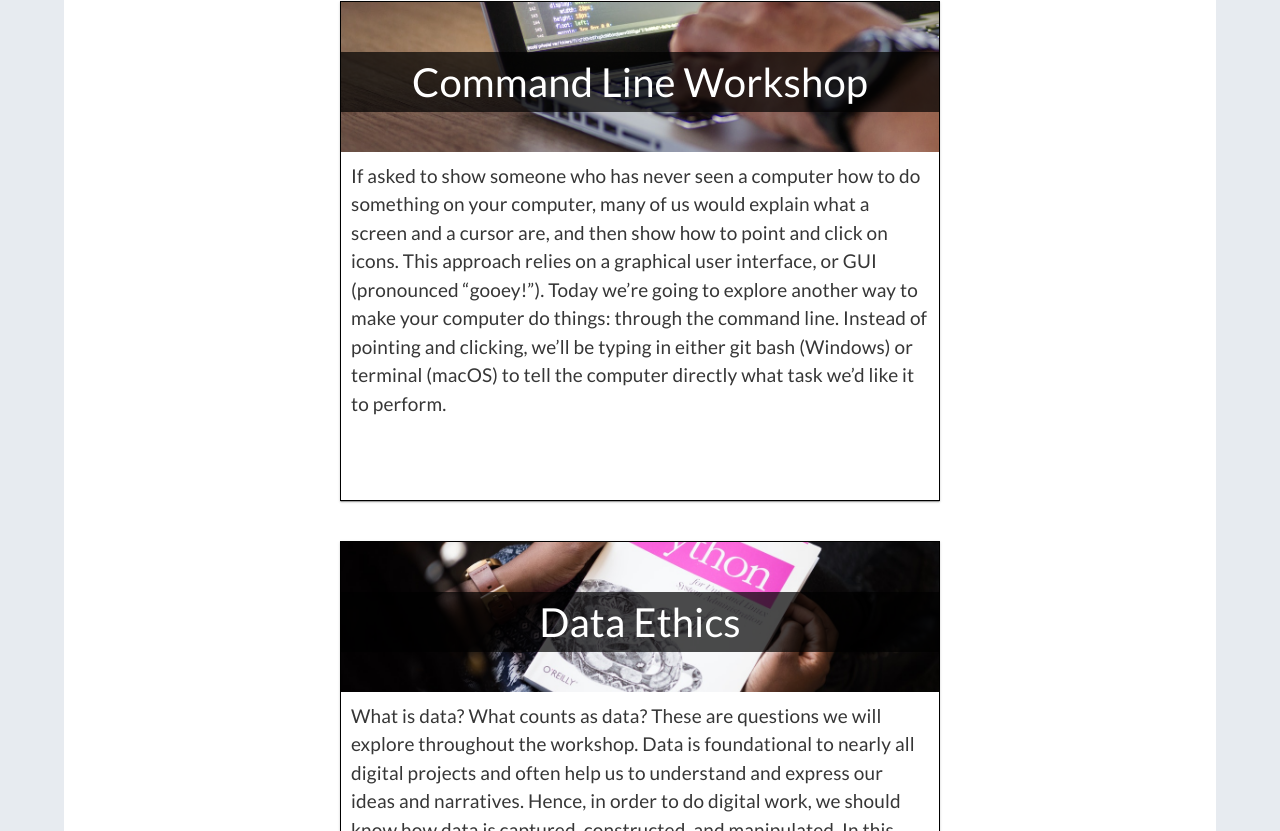
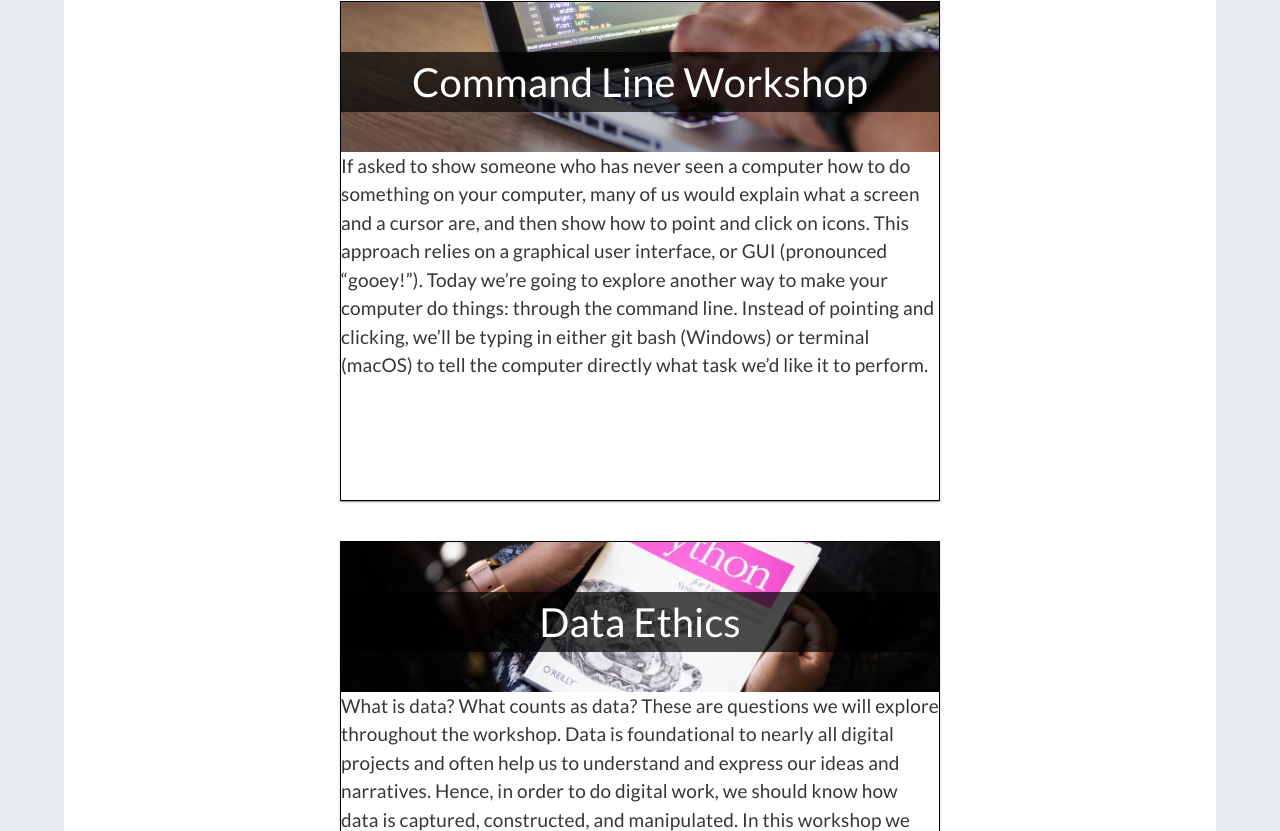
Before and after one commit to DHRI-Curriculum/DHRIFT, a Next.js app: page / in a window 1280 px wide. Shown: the part 969-1800 px from the top of the page. Built offline with nearby package versions, Linux system fonts and the light colour scheme.

Commit message:
css order

```diff
--- a/pages/_app.js
+++ b/pages/_app.js
@@ -1,5 +1,6 @@
 import Header from '../components/Header'
 import '../styles/reset.css'
+import '../styles/imports.css'
 import '../styles/globals.css'
 import '../node_modules/highlight.js/styles/obsidian.css'
 import React, { useEffect, useState } from 'react'
--- a/styles/globals.css
+++ b/styles/globals.css
@@ -1,5 +1,4 @@
-/* css for site */
-@import "https://cdn.jsdelivr.net/npm/bulma@0.9.3/css/bulma.min.css";
+
 @import "https://fonts.googleapis.com/css?family=Roboto:300,400,500,700";
 @import 'https://fonts.googleapis.com/css?family=Lato:400,700';
 
@@ -423,7 +422,7 @@ header>.topBar {
 }
 
 .workshop-info {
-  padding: 10px;
+  /* padding: 10px; */
 }
 
 .workshop-info-other {
--- /dev/null
+++ b/styles/imports.css
@@ -0,0 +1,2 @@
+/* weirdly necessary to make the stylesheet work */
+@import "https://cdn.jsdelivr.net/npm/bulma@0.9.3/css/bulma.min.css";
```
